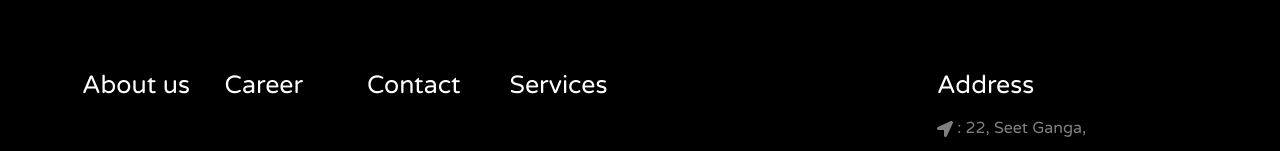
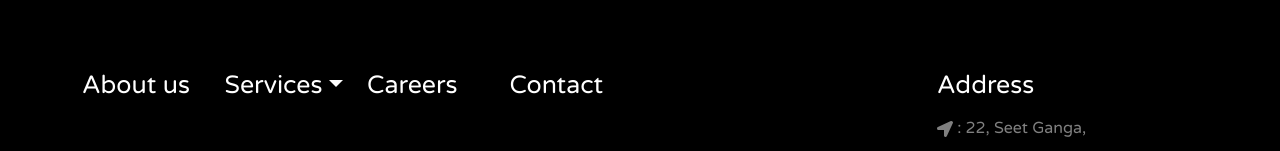
Before and after one commit to atharv1999/gdm-web, a React (Create React App) app: page /audit in a window 1280 px wide. Shown: the part 1424-1575 px from the top of the page. Built offline with nearby package versions, Linux system fonts and the light colour scheme.

Commit message:
updated footer

```diff
--- a/package.json
+++ b/package.json
@@ -4,6 +4,7 @@
   "version": "0.1.0",
   "private": true,
   "dependencies": {
+    "@emailjs/browser": "^3.6.2",
     "@testing-library/jest-dom": "^5.16.4",
     "@testing-library/react": "^13.3.0",
     "@testing-library/user-event": "^13.5.0",
--- a/src/App.js
+++ b/src/App.js
@@ -13,7 +13,7 @@ import Contact from './pages/Contact';
 function App() {
   return (
     <div className="App">
-      <BrowserRouter>
+      <BrowserRouter basename={process.env.PUBLIC_URL}>
         <Routes>
           <Route path="/" element={<HomePage />} />
           <Route path="/contact" element={<Contact />} />
--- a/src/components/Deliver.js
+++ b/src/components/Deliver.js
@@ -58,7 +58,7 @@ const Deliver = () => {
             </Row>
             <Row>
                 <Col></Col>
-                <Col style={{textAlign:'center'}}>
+                <Col sm={12} style={{textAlign:'center'}}>
                 <Button as={Link} to='/contact' style={{fontSize:'15px', borderRadius:'0',marginTop:'20px', marginBottom:'50px' }} size='lg' variant="dark">GET IN TOUCH</Button>{' '}
                 </Col>
                 <Col></Col>
--- a/src/components/Footer.js
+++ b/src/components/Footer.js
@@ -1,8 +1,9 @@
 import React from 'react'
-import { Button, Col, Row } from 'react-bootstrap'
+import { Button, Col, NavDropdown, Row } from 'react-bootstrap'
 import { IoMdMail } from 'react-icons/io'
 import { FaLocationArrow, FaLinkedinIn, FaFacebookF, FaTwitter, FaPhoneAlt } from 'react-icons/fa'
 import { Link } from 'react-router-dom'
+import '../stylesheets/footer.css'
 
 
 const Footer = () => {
@@ -15,9 +16,16 @@ const Footer = () => {
                 <Col md={6} sm={12}>
                     <Row>
                         <Col md={3} sm={12}><h3 style={{fontSize:'25px'}}><Link style={{ color:'white'}} to='/' className="nav-link p-0">About us</Link></h3></Col>
-                        <Col md={3} sm={12}><h3 style={{fontSize:'25px'}}><Link style={{ color:'white'}} to='/' className="nav-link p-0">Career</Link></h3></Col>
+                        <Col md={3} sm={12}><h3 style={{fontSize:'25px', color:'white'}}>
+                        <NavDropdown className='footer-dropdown' title="Services" id="basic-nav-dropdown2" menuVariant='dark'>
+                            <NavDropdown.Item as={Link} to='/audit'>AUDIT AND ASSURANCE</NavDropdown.Item>
+                            <NavDropdown.Item as={Link} to='/taxation'>TAXATION</NavDropdown.Item>
+                            <NavDropdown.Item as={Link} to='/accounting'>ACCOUNTING AND BUSINESS SUPPORT</NavDropdown.Item>
+                            <NavDropdown.Item as={Link} to='/advisory'>TRANSACTION ADVISORY</NavDropdown.Item>
+                        </NavDropdown>
+                        </h3></Col>
+                        <Col md={3} sm={12}><h3 style={{fontSize:'25px'}}><Link style={{ color:'white'}} to='/' className="nav-link p-0">Careers</Link></h3></Col>
                         <Col md={3} sm={12}><h3 style={{fontSize:'25px'}}><Link style={{ color:'white'}} to='/contact' className="nav-link p-0">Contact</Link></h3></Col>
-                        <Col md={3} sm={12}><h3 style={{fontSize:'25px'}}><Link style={{ color:'white'}} to='/' className="nav-link p-0">Services</Link></h3></Col>
 
                         <Col md={6} style={{marginTop:'50px'}} sm={12}>
                             <h4 style={{color:'white'}}>Gaurav D. Murkute & Co.</h4>
--- a/src/pages/Contact.js
+++ b/src/pages/Contact.js
@@ -1,4 +1,5 @@
-import React, { useState } from 'react'
+import React, { useState, useRef } from 'react'
+import emailjs from '@emailjs/browser';
 import { Button, Col, Container, Form, Row } from 'react-bootstrap'
 import { useNavigate } from 'react-router-dom'
 import { toast } from 'react-toastify'
@@ -8,6 +9,8 @@ import '../stylesheets/audit.css'
 
 const Contact = () => {
 
+    const refForm = useRef();
+
     const [name, setName] = useState('')
     const [companyName, setCompanyName] = useState('')
     const [email, setEmail] = useState('')
@@ -16,6 +19,23 @@ const Contact = () => {
     const [phone, setPhone] = useState('')
 
     const navigate = useNavigate()
+
+    const sendEmail = () => {
+      emailjs.sendForm(
+        'service_8zddaw8',
+        'template_kugzyls',
+        refForm.current,
+        'HdBIzvaMv2Ruv4OAy'
+    ).then(
+        () => {
+            alert('Message succesfully sent!')
+            window.location.reload(false)
+        },
+        () =>{
+            alert("Failed to send the message, please try again.")
+        }
+    )
+    }
 
     const submit = () => {
         if(name.length === 0){
@@ -29,6 +49,9 @@ const Contact = () => {
         }else if(message.length === 0){
           toast.error("Please enter a message!")
         }else{
+
+          sendEmail();
+
           toast.success("Submitted Successfully!")
           navigate('/')
         }
@@ -51,6 +74,7 @@ const Contact = () => {
         <Row>
             <Row style={{marginTop:'50px'}}>
             <Col md={6} sm={12}>
+                  <Form ref={refForm}>
                         <Form.Group className="mb-3" controlId="formBasicName">
                             <Form.Label>Name*</Form.Label>
                             <Form.Control onChange={(event) => {
@@ -87,6 +111,7 @@ const Contact = () => {
                               setMessage(event.target.value)
                             }}  placeholder="Enter your message" />
                         </Form.Group>
+                    </Form>
             </Col>
             <Col md={6} sm={12}>
             </Col>
--- /dev/null
+++ b/src/stylesheets/footer.css
@@ -0,0 +1,4 @@
+#basic-nav-dropdown2 {
+    color: white;
+    padding: 0px 0px 0px 0px;
+}
```
Also changed, not shown: 2 other files (tests, documents, lock files or other folders).
